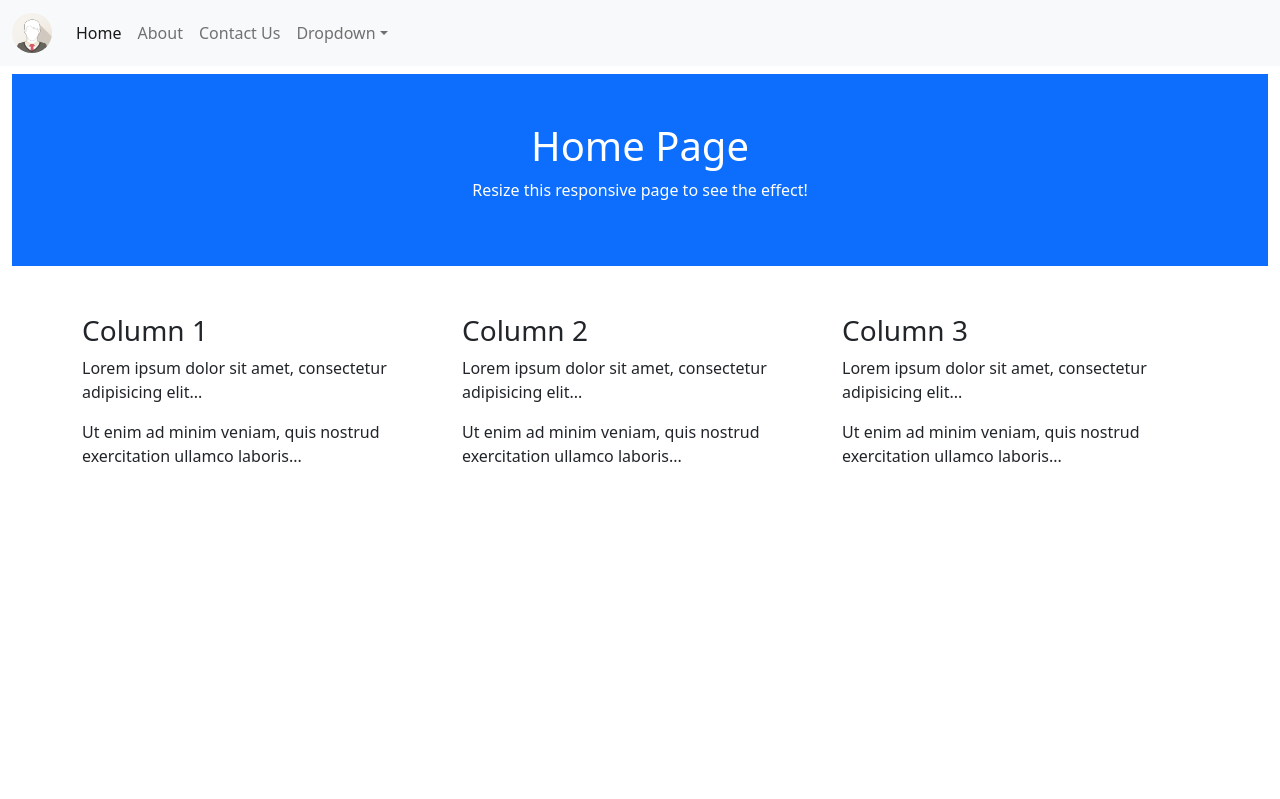
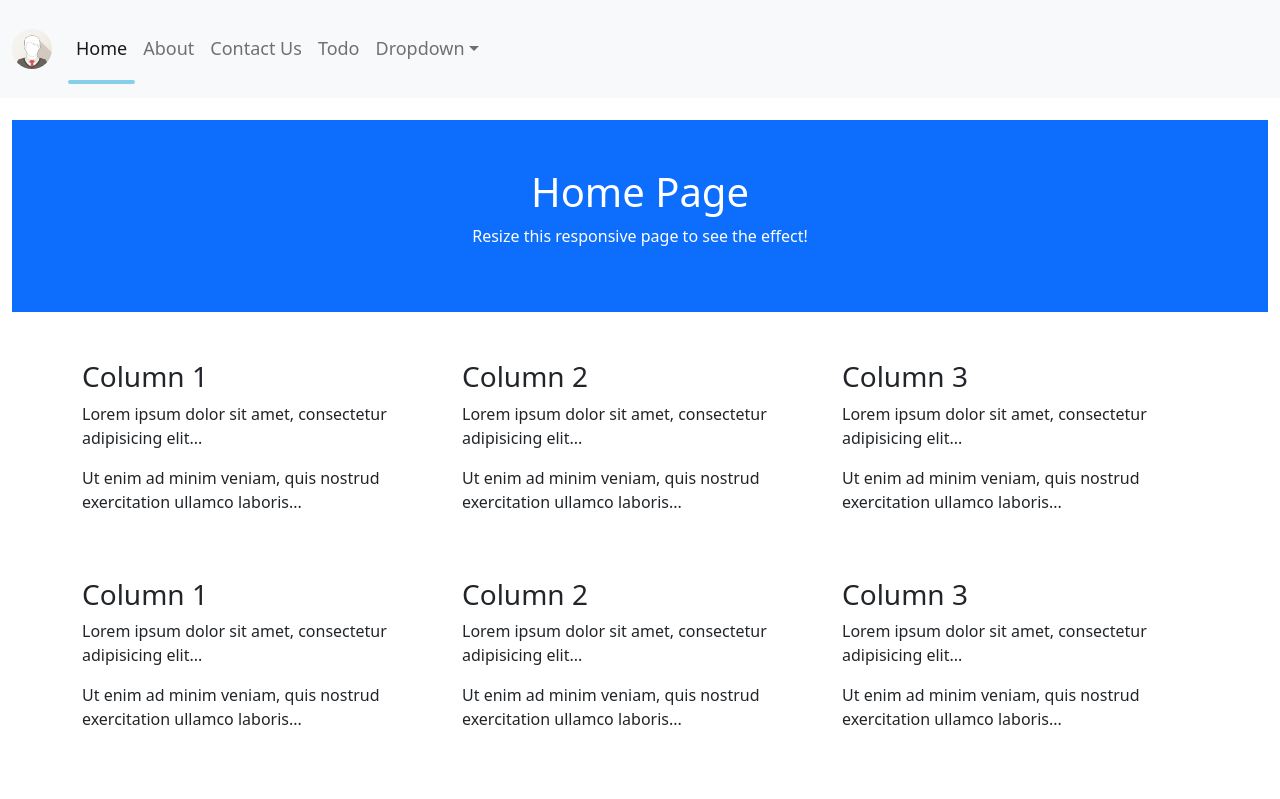
Before and after one commit to jayrick-gacayan-test/react-app-prac-with-firebase, a React (Create React App) app: page / in a window 1280 px wide. Shown: the top 799 px of the page. Built offline with nearby package versions, Linux system fonts and the light colour scheme.

Commit message:
Added some basic files in react-app

```diff
--- a/src/App.js
+++ b/src/App.js
@@ -5,22 +5,27 @@ import { Routes, Route } from 'react-router-dom';
 import 'bootstrap/dist/css/bootstrap.min.css';
 import 'bootstrap/dist/js/bootstrap.bundle';
 
+import './components/custom.style/basic.css';
+
 /* custom pages */
 import HomePage from './components/pages/HomePage';
 import AboutPage from './components/pages/AboutPage';
 import ContactusPage from './components/pages/ContactusPage';
+import TodoContainer from './components/Todo/TodoContainer';
 
 /* layouts */
 import NavigationMain from './components/layouts/NavigationMain';
 import logo from './img_avatar.png';
 const App = () => {
+
   return (
     <>
       <NavigationMain logo={ logo }/>
       <Routes>
         <Route exact path="/" element={ <HomePage /> } />
-        <Route path="about" element={ <AboutPage /> } />
+        <Route path="/about" element={ <AboutPage />} />
         <Route path="/contact" element={ <ContactusPage /> } />
+        <Route path="/todo" element={ <TodoContainer /> } />
       </Routes>
     </>
   );
--- /dev/null
+++ b/src/components/Todo/TodoContainer.js
@@ -0,0 +1,86 @@
+import React, { useReducer } from 'react';
+
+const TodoContainer = () => {
+
+    const initialState = {
+        id : null,
+        name : "",
+        title : "",
+        complete : false
+    }
+
+    const todosData = [
+        {
+            id: 1,
+            name: "Jayrick",
+            title: "Todo 1",
+            completed: false
+        },
+        {
+            id: 2,
+            name: "Jayrick II",
+            title: "Todo 2",
+            completed: false
+        },
+        {
+            id: 3,
+            name: "Jayrick III",
+            title: "Todo 3",
+            completed: false
+        }
+    ];
+
+
+    const reducer = (state, action) => {
+        switch(action.type){
+            case "ADD": return [...state, action.todo];
+            case "DELETE": return state.filter(todo => { return todo.id !== action.id });
+            default : return state;
+        }
+    }
+
+    const [ todos, dispatch ] = useReducer(reducer, todosData);
+
+
+    const addTodo = () => {
+        const newTodo = {
+            id : todos[todos.length - 1].id + 1,
+            name : "Jayrick 1",
+            title : "Todo " + (todos[todos.length - 1].id + 1),
+            completed : false
+        }
+
+        dispatch({ type: "ADD", todo: newTodo});
+    }
+
+    const deleteTodo = (id) => {
+        dispatch({ type: "DELETE", id : id});
+    }
+
+    return (
+        <div className="container-fluid margin-big-top">
+            <div className="container-fluid p-5 bg-primary text-white text-center">
+                <h1>Todo Page</h1>
+                <p>Resize this responsive page to see the effect!</p>
+            </div>
+
+            <div className="container mt-5">
+                <div>
+                    <button onClick={ addTodo }>
+                        Add
+                    </button>
+                    {
+                        todos.map((todo) =>
+                        <div key={ todo.id }>
+                            <p>{ todo.name }</p>
+                            <p>{ todo.title }</p>
+                            <button onClick={ () => deleteTodo(todo.id) }>DELETE</button>
+                        </div>)
+                    }
+                </div>
+            </div>
+        </div>
+    );
+}
+
+export default TodoContainer;
--- /dev/null
+++ b/src/components/custom.style/basic.css
@@ -0,0 +1,3 @@
+.margin-big-top{
+    margin-top: 120px;
+}
--- a/src/components/layouts/NavigationMain.js
+++ b/src/components/layouts/NavigationMain.js
@@ -1,11 +1,32 @@
-import React from 'react';
+import React, { useState, useEffect } from 'react';
 import { NavLink } from 'react-router-dom';
+
+import NavigationMainItem from './NavigationMainItem';
+import './navigation.main.css';
 
 const NavigationMain = (props) => {
 
+    useEffect(
+        () => {
+            window.addEventListener('scroll', navbarShrink);
+
+            return () => window.removeEventListener('scroll', navbarShrink);
+        }, []);
+
+
+    const navbarShrink = () => {
+        const mainNavigation = document.getElementById('main-navigation');
+
+        if (document.body.scrollTop > 50 || document.documentElement.scrollTop > 50) {
+            mainNavigation.classList.remove('py-4');
+        }else {
+            mainNavigation.classList.add('py-4');
+        }
+    }
+
     return (
         <nav id="main-navigation"
-            className="navbar navbar-expand-sm bg-light navbar-light">
+            className="navbar navbar-expand-sm bg-light navbar-light py-4 fixed-top">
             <div className="container-fluid">
                 <NavLink className="navbar-brand" to="/">
                     <img src={ props.logo } alt="Logo" style={{ width:"40px"}} className="rounded-pill" />
@@ -15,19 +36,11 @@ const NavigationMain = (props) => {
                 </button>
                 <div className="collapse navbar-collapse" id="collapsibleNavbar">
                 <ul className="navbar-nav">
-                    <li className="nav-item">
-                        <NavLink className={ ({isActive}) => "nav-link" + (isActive ? " active" : "") }
-                                to="/">Home</NavLink>
-                    </li>
-                    <li className="nav-item">
-                        <NavLink className={ ({isActive}) => "nav-link" + (isActive ? " active" : "") }
-                                to="/about">About</NavLink>
-                    </li>
-                    <li className="nav-item">
-                        <NavLink className={ ({isActive}) => "nav-link" + (isActive ? " active" : "") }
-                                to="/contact">Contact Us</NavLink>
-                    </li>
-                    <li className="nav-item dropdown">
+                    <NavigationMainItem to="/" text="Home"/>
+                    <NavigationMainItem to="/about" text="About" />
+                    <NavigationMainItem to="/contact" text="Contact Us" />
+                    <NavigationMainItem to="/todo" text="Todo" />
+                    <li className="nav-item text-center dropdown">
 
                         <a className="nav-link dropdown-toggle" href="#" role="button" data-bs-toggle="dropdown">Dropdown</a>
                         <ul className="dropdown-menu">
--- /dev/null
+++ b/src/components/layouts/NavigationMainItem.js
@@ -0,0 +1,34 @@
+import React, { useEffect }from 'react';
+import { NavLink, useLocation } from 'react-router-dom';
+const NavigationMainItem = (props) => {
+    const location = useLocation();
+
+
+
+    useEffect(()=>{
+            const link = document.querySelector("li.nav-item a[href='" + location.pathname + "']");
+            const li = link.closest('li');
+            li.classList.add("active");
+        },
+
+    [location]);
+
+    const handleListClick = (event) =>{
+        const target = event.target;
+        const li = target.closest("li");
+        const ul = li.closest("ul");
+
+        for(let ulList of [...ul.childNodes]) ulList.classList.remove("active");
+
+        li.classList.add("active");
+    }
+
+    return (
+        <li className="nav-item text-center" onClick={ handleListClick }>
+            <NavLink className={ ({isActive}) => "nav-link" + (isActive ? " active" : "") }
+                    to={ props.to }>{ props.text }</NavLink>
+        </li>
+    )
+}
+
+export default NavigationMainItem;
--- /dev/null
+++ b/src/components/layouts/navigation.main.css
@@ -0,0 +1,62 @@
+#main-navigation.navbar{
+    transition: all 0.3s ease-in;
+    -webkit-transition: all 0.3s ease-in;
+    -moz-transition: all 0.3s ease-in;
+    -o-transition: all 0.3s ease-in;
+}
+
+#main-navigation.navbar-light .navbar-nav,
+.navbar-light .navbar-nav .nav-item{
+    position : relative;
+
+}
+
+#main-navigation.navbar-light .navbar-nav .nav-link{
+	font-size: 18px;
+}
+
+#main-navigation.navbar-light .navbar-nav .nav-item::before{
+	content : "";
+	width: 0%;
+	background-color: skyblue;
+	border-radius: 1rem;
+	height: 0.3rem;
+	position: absolute;
+	bottom: -14px;
+	display: block;
+
+	transition: width 0.5s ease-in-out;
+	-webkit-transition: width 0.5s ease-in-out;
+	-moz-transition: width 0.5s ease-in-out;
+	-o-transition: width 0.5s ease-in-out;
+}
+
+#main-navigation.navbar-light .navbar-nav .nav-item.active:hover::before
+{
+    width: 0%;
+}
+
+
+#main-navigation.navbar-light .navbar-nav .nav-item:hover::before,
+#main-navigation.navbar-light .navbar-nav .nav-item.active::before
+{
+    width: 100%;
+}
+
+@media (max-width: 575px){
+	#main-navigation.navbar-light .navbar-nav .nav-item::before{
+		bottom: 0px;
+		left: 25%;
+	}
+
+	#main-navigation.navbar-light .navbar-nav .nav-item:hover::before,
+	#main-navigation.navbar-light .navbar-nav .nav-item.active::before
+	{
+		width: 50%;
+	}
+
+	#main-navigation.navbar-light .navbar-nav .nav-item.active:hover::before
+	{
+		width: 0%;
+	}
+}
--- a/src/components/pages/AboutPage.js
+++ b/src/components/pages/AboutPage.js
@@ -1,7 +1,8 @@
 import React from 'react';
 const AboutPage = () => {
+
     return(
-        <div className="container-fluid mt-2">
+        <div className="container-fluid margin-big-top">
             <div className="container-fluid p-5 bg-primary text-white text-center">
                 <h1>About Page</h1>
                 <p>Resize this responsive page to see the effect!</p>
--- a/src/components/pages/ContactusPage.js
+++ b/src/components/pages/ContactusPage.js
@@ -1,7 +1,7 @@
 import React from 'react';
 const ContactusPage = () => {
     return (
-        <div className="container-fluid mt-2">
+        <div className="container-fluid margin-big-top">
             <div className="container-fluid p-5 bg-primary text-white text-center">
                 <h1>Contact Us Page</h1>
                 <p>Resize this responsive page to see the effect!</p>
--- a/src/components/pages/HomePage.js
+++ b/src/components/pages/HomePage.js
@@ -1,10 +1,52 @@
 import React from 'react';
 const HomePage = () => {
+
+
     return (
-        <div className="container-fluid mt-2">
+        <div className="container-fluid margin-big-top">
             <div className="container-fluid p-5 bg-primary text-white text-center">
                 <h1>Home Page</h1>
                 <p>Resize this responsive page to see the effect!</p>
+            </div>
+
+            <div className="container mt-5">
+                <div className="row">
+                <div className="col-sm-4">
+                    <h3>Column 1</h3>
+                    <p>Lorem ipsum dolor sit amet, consectetur adipisicing elit...</p>
+                    <p>Ut enim ad minim veniam, quis nostrud exercitation ullamco laboris...</p>
+                </div>
+                <div className="col-sm-4">
+                    <h3>Column 2</h3>
+                    <p>Lorem ipsum dolor sit amet, consectetur adipisicing elit...</p>
+                    <p>Ut enim ad minim veniam, quis nostrud exercitation ullamco laboris...</p>
+                </div>
+                <div className="col-sm-4">
+                    <h3>Column 3</h3>
+                    <p>Lorem ipsum dolor sit amet, consectetur adipisicing elit...</p>
+                    <p>Ut enim ad minim veniam, quis nostrud exercitation ullamco laboris...</p>
+                </div>
+                </div>
+            </div>
+
+            <div className="container mt-5">
+                <div className="row">
+                <div className="col-sm-4">
+                    <h3>Column 1</h3>
+                    <p>Lorem ipsum dolor sit amet, consectetur adipisicing elit...</p>
+                    <p>Ut enim ad minim veniam, quis nostrud exercitation ullamco laboris...</p>
+                </div>
+                <div className="col-sm-4">
+                    <h3>Column 2</h3>
+                    <p>Lorem ipsum dolor sit amet, consectetur adipisicing elit...</p>
+                    <p>Ut enim ad minim veniam, quis nostrud exercitation ullamco laboris...</p>
+                </div>
+                <div className="col-sm-4">
+                    <h3>Column 3</h3>
+                    <p>Lorem ipsum dolor sit amet, consectetur adipisicing elit...</p>
+                    <p>Ut enim ad minim veniam, quis nostrud exercitation ullamco laboris...</p>
+                </div>
+                </div>
             </div>
 
             <div className="container mt-5">
```
